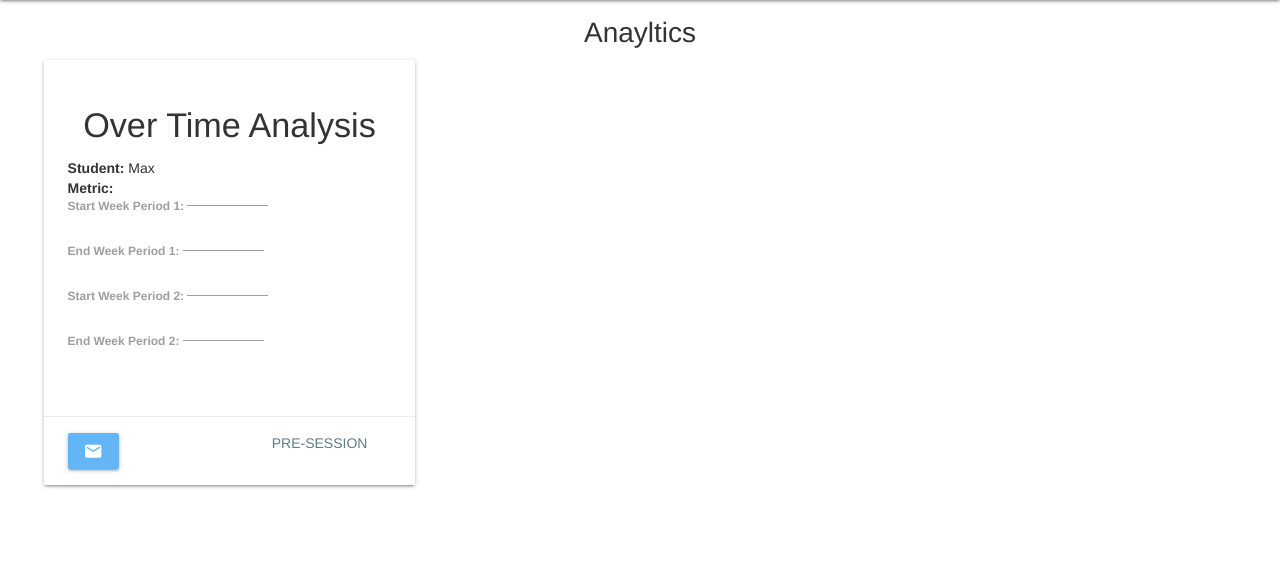
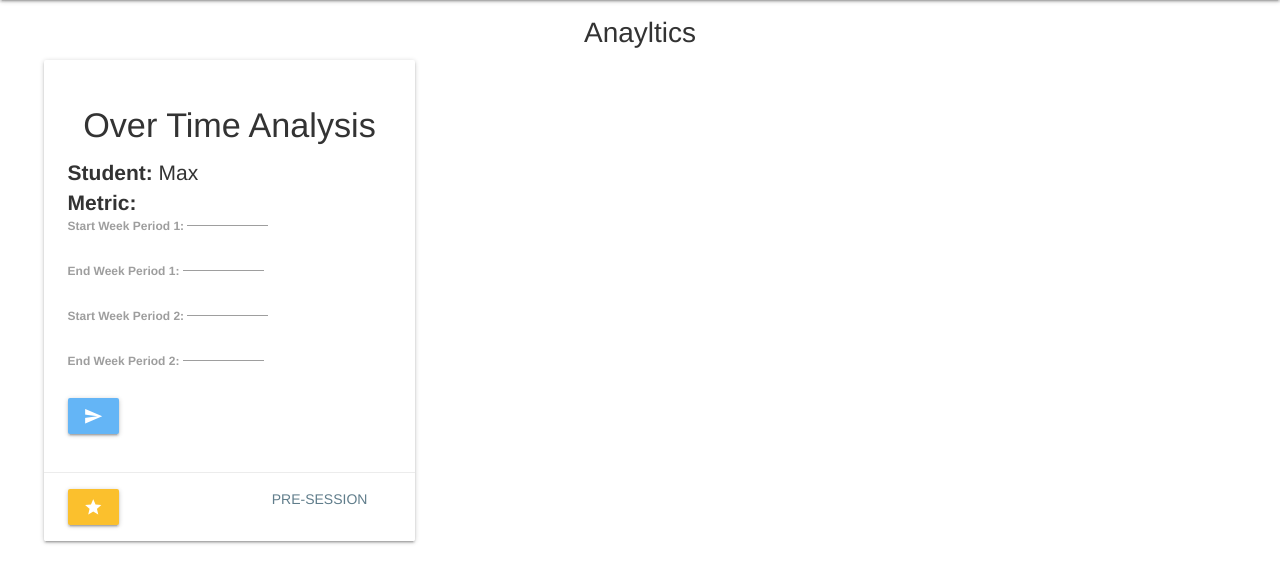
Before and after one commit to JoshuaOStafford/Vana-Pivot-Academic-Coaching, a Django app: template templates/analysis.html in a window 1280 px wide. Shown: the part 64-647 px from the top of the page. Run offline with Django 3.2, Linux system fonts and the light colour scheme; the template is opened without the code that fills it: values that come from a table or form of the project are taken from there, others are empty; data comes from the database, SQL or seed files in the repository; some libraries are stand-ins or nearby versions; some web fonts are replaced.

Commit message:
Making UI for Over Time Analytics

```diff
--- a/templates/analysis.html
+++ b/templates/analysis.html
@@ -15,8 +15,8 @@
             <div class = "card" style="margin-left: 8%">
                <div class = "card-content">
                   <span class = "card-title"><h4>Over Time Analysis</h4></span>
-                   <p><b>Student:</b> {{ student.name }}</p>
-                   <p><b>Metric:</b></p>
+                   <p style="font-size: 150%"><b>Student:</b> {{ student.name }}</p>
+                   <p style="font-size: 150%"><b>Metric:</b></p>
                    <form action="/reports/analytics/{{ student.name }}">
                        {% for metric in metric_names %}
                       <label>
@@ -26,27 +26,28 @@
                        {% endfor %}
                    <label style="height: 5%">
                        Start Week Period 1:
-                   <input name="start_period1" type="number" id="start_period1"/>
+                   <input style="height: 5%" name="start_period1" type="number" id="start_period1"/>
                        </label><br>
                    <label style="height: 5%">
                        End Week Period 1:
-                   <input name="end_period1" type="number" id="end_period1"/>
+                   <input style="height: 5%" name="end_period1" type="number" id="end_period1"/>
                        </label><br>
                    <label style="height: 5%">
                        Start Week Period 2:
-                   <input name="start_period2" type="number" id="start_period2"/>
+                   <input style="height: 5%" name="start_period2" type="number" id="start_period2"/>
                        </label><br>
                    <label style="height: 5%">
                        End Week Period 2:
-                   <input name="end_period2" type="number" id="end_period2"/>
+                   <input  style="height: 5%" name="end_period2" type="number" id="end_period2"/>
                        </label><br>
-                   </form>
-
+                    <button class = "btn waves-effect waves-light blue lighten-2" type="submit">
+                     <i class = "material-icons">send</i></button>
+                </form>
                </div>
 
                <div class = "card-action">
-                  <button class = "btn waves-effect waves-light blue lighten-2">
-                     <i class = "material-icons">mail</i></button>
+                  <button class = "btn waves-effect waves-light yellow darken-2">
+                     <i class = "material-icons">star</i></button>
                   <a class = "right blue-grey-text" href = "/student/pre_session">
                      Pre-session</a>
                </div>
```
